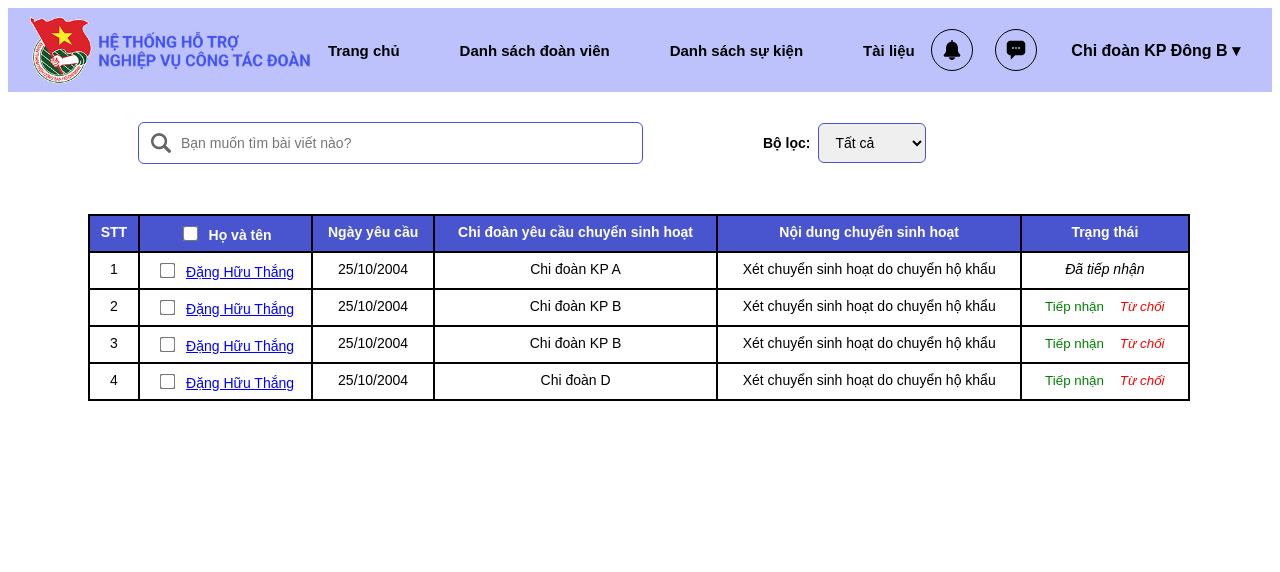
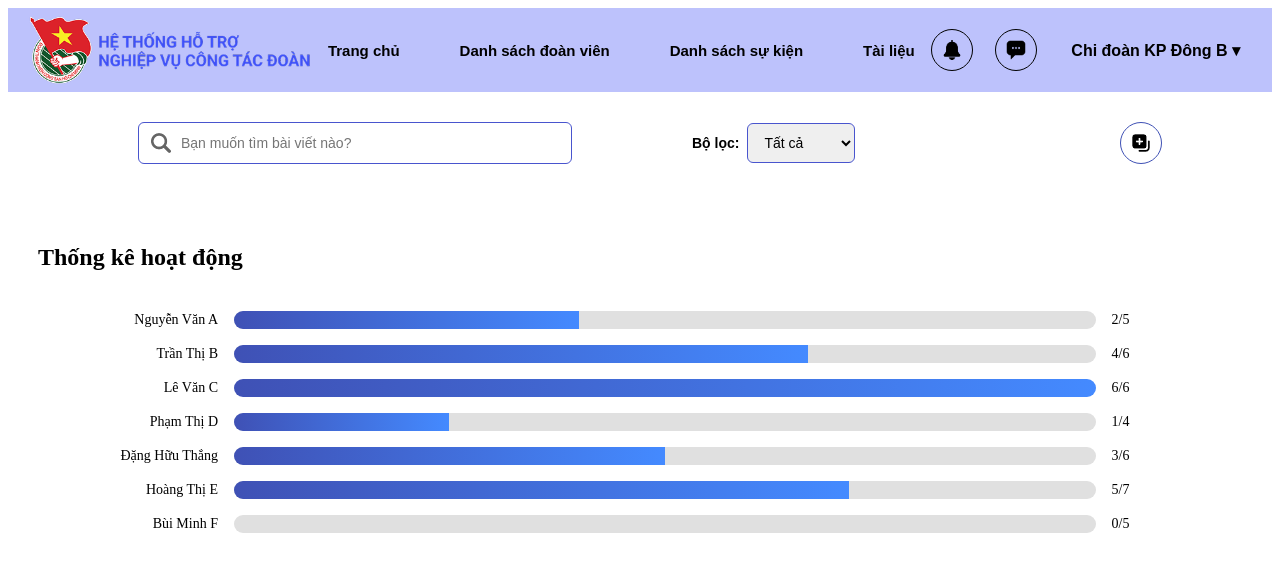
Before and after one commit to hwthangg/PRJ1-22521708-22521325, a React (Vite) app in the folder frontend/: page / in a window 1280 px wide. Shown: the top 572 px of the page. Built offline with nearby package versions, Linux system fonts and the light colour scheme.

Commit message:
updatetableaddbutton+createchart+

```diff
--- a/frontend/src/App.css
+++ b/frontend/src/App.css
@@ -11,3 +11,8 @@
     flex: 1;
     max-width: 50%;
   }
+
+  .no-flex {
+    flex: none;
+    max-width: unset;
+  }
--- a/frontend/src/App.jsx
+++ b/frontend/src/App.jsx
@@ -7,6 +7,8 @@ import DateSelect from "./components/Date/Date";
 import AdminDashboard from "./pages/AdminDashboard/AdminDashboard";
 import Listunionmember from "./pages/Admin/Listunionmember/Listunionmember";
 import Filter from "./components/Filter/Filter";
+import Add from "./components/Add/Add";
+import ActivityStatistics from "./pages/Admin/ActivityStatistics/ActivityStatistics";
 
 import './App.css';
 
@@ -16,12 +18,15 @@ function App() {
       <Header />
 
       <div className="search-date-wrapper">
-        <Search />
-        <Filter />
-      </div>
+  <Search />
+  <Filter />
+  <div className="no-flex">
+    <Add />
+  </div>
+</div>
 
       <Routes>
-        <Route path="/" element={<Listunionmember />} />
+        <Route path="/" element={<ActivityStatistics />} />
       </Routes>
     </BrowserRouter>
   );
--- /dev/null
+++ b/frontend/src/components/Add/Add.jsx
@@ -0,0 +1,13 @@
+import React from 'react';
+import styles from './Add.module.css';
+import trashIcon from '../../assets/addicon.png';
+
+const Add = ({ onClick }) => {
+  return (
+    <button className={styles.addButton} onClick={onClick}>
+      <img src={trashIcon} alt="Add" className={styles.icon} />
+    </button>
+  );
+};
+
+export default Add;
--- /dev/null
+++ b/frontend/src/components/Add/Add.module.css
@@ -0,0 +1,29 @@
+.addButton {
+    width: 42px;
+    height: 42px;
+    min-width: 42px;   /* Ngăn giãn chiều ngang */
+    min-height: 42px;
+    max-width: 42px;
+    max-height: 42px;
+    flex: none;        /* Ngăn bị layout cha ép giãn */
+    border: 1.5px solid #3f51b5;
+    border-radius: 50%;
+    background-color: white;
+    cursor: pointer;
+    display: flex;
+    justify-content: center;
+    align-items: center;
+    padding: 0;
+    transition: background 0.3s;
+    margin-right: 80px;
+  }
+
+
+  .addButton:hover {
+    background-color: #f0f0f0;
+  }
+
+  .icon {
+    width: 18px;
+    height: 18px;
+  }
--- /dev/null
+++ b/frontend/src/components/Chart/Chart.jsx
@@ -0,0 +1,31 @@
+import React from 'react';
+import styles from './Chart.module.css';
+
+const Chart = ({ data }) => {
+  return (
+    <div className={styles.chartWrapper}>
+      {data.map((item, index) => {
+        const percentage = (item.completed / item.total) * 100;
+
+        return (
+          <div key={index} className={styles.row}>
+            <span className={styles.name}>{item.name}</span>
+
+            <div className={styles.barContainer}>
+              <div
+                className={styles.bar}
+                style={{ width: `${percentage}%` }}
+              />
+            </div>
+
+            <span className={styles.progress}>
+              {item.completed}/{item.total}
+            </span>
+          </div>
+        );
+      })}
+    </div>
+  );
+};
+
+export default Chart;
--- /dev/null
+++ b/frontend/src/components/Chart/Chart.module.css
@@ -0,0 +1,41 @@
+.chartWrapper {
+    width: 90%;
+    padding: 20px 40px;
+    display: flex;
+    flex-direction: column;
+    gap: 16px;
+  }
+
+  .row {
+    display: flex;
+    align-items: center;
+    gap: 16px;
+  }
+
+  .name {
+    width: 140px;
+    text-align: right;
+    font-size: 14px;
+    flex-shrink: 0;
+  }
+
+  .barContainer {
+    flex: 1;
+    height: 18px;
+    background-color: #e0e0e0;
+    border-radius: 10px;
+    overflow: hidden;
+  }
+
+  .bar {
+    height: 100%;
+    background: linear-gradient(90deg, #3f51b5, #448aff);
+    transition: width 0.4s ease;
+  }
+
+  .progress {
+    width: 50px;
+    text-align: left;
+    font-size: 14px;
+    flex-shrink: 0;
+  }
--- a/frontend/src/components/Table/Table.jsx
+++ b/frontend/src/components/Table/Table.jsx
@@ -4,7 +4,7 @@ import Info from '../Info/Info';
 
 const Table = ({ columns, data }) => {
   const [checkedRows, setCheckedRows] = useState(new Array(data.length).fill(false));
-  const [selectedRow, setSelectedRow] = useState(null); // Track selected row for Info
+  const [selectedRow, setSelectedRow] = useState(null);
 
   const handleCheckAll = (e) => {
     const checked = e.target.checked;
@@ -18,11 +18,11 @@ const Table = ({ columns, data }) => {
   };
 
   const handleRowClick = (rowIndex) => {
-    setSelectedRow(rowIndex); // Set the selected row to display the Info
+    setSelectedRow(rowIndex);
   };
 
   const handleCloseInfo = () => {
-    setSelectedRow(null); // Close the Info component
+    setSelectedRow(null);
   };
 
   const renderStatus = (text) => {
@@ -53,13 +53,13 @@ const Table = ({ columns, data }) => {
               <th key={index}>
                 {col === 'Họ và tên' ? (
                   <>
+                    {col}
                     <input
                       type="checkbox"
                       checked={checkedRows.every(Boolean)}
                       onChange={handleCheckAll}
-                      className={styles.inlineCheckbox}
-                    />{' '}
-                    {col}
+                      className={styles.headerCheckbox}
+                    />
                   </>
                 ) : (
                   col
@@ -75,20 +75,20 @@ const Table = ({ columns, data }) => {
               {columns.map((col, colIndex) => (
                 <td key={colIndex}>
                   {col === 'Họ và tên' ? (
-                    <>
+                    <div className={styles.nameCell}>
+                      <span
+                        className={styles.nameLink}
+                        onClick={() => handleRowClick(rowIndex)}
+                      >
+                        {row[col]}
+                      </span>
                       <input
                         type="checkbox"
                         checked={checkedRows[rowIndex]}
                         onChange={() => handleCheckRow(rowIndex)}
                         className={styles.inlineCheckbox}
-                      />{' '}
-                      <span
-                        className={styles.nameLink}
-                        onClick={() => handleRowClick(rowIndex)} // Trigger info on name click
-                      >
-                        {row[col]}
-                      </span>
-                    </>
+                      />
+                    </div>
                   ) : col === 'Trạng thái' ? (
                     renderStatus(row[col])
                   ) : (
@@ -103,10 +103,9 @@ const Table = ({ columns, data }) => {
         </tbody>
       </table>
 
-      {/* Conditionally render Info component based on selected row */}
       {selectedRow !== null && (
         <div className={styles.infoModal}>
-          <Info onClose={handleCloseInfo} /> {/* Pass the onClose function */}
+          <Info onClose={handleCloseInfo} />
         </div>
       )}
     </div>
--- a/frontend/src/components/Table/Table.module.css
+++ b/frontend/src/components/Table/Table.module.css
@@ -63,8 +63,22 @@ th {
   align-items: center;
   z-index: 1000;
 }
+.nameCell {
+  display: flex;
+  justify-content: space-between;
+  align-items: center;
+}
+
 .nameLink {
-  color: blue;
-  cursor: pointer;
-  text-decoration: underline;
+  flex: 1;
+  text-align: center;
 }
+
+.inlineCheckbox {
+  margin-left: 8px;
+}
+
+.headerCheckbox {
+  margin-left: 6px;
+  transform: scale(1.1);
+}
--- /dev/null
+++ b/frontend/src/pages/Admin/ActivityStatistics/ActivityStatistics.jsx
@@ -0,0 +1,24 @@
+import React from 'react';
+import styles from './ActivityStatistics.module.css';
+import Chart from '../../../components/Chart/Chart';
+
+const data = [
+  { name: 'Nguyễn Văn A', completed: 2, total: 5 },
+  { name: 'Trần Thị B', completed: 4, total: 6 },
+  { name: 'Lê Văn C', completed: 6, total: 6 },
+  { name: 'Phạm Thị D', completed: 1, total: 4 },
+  { name: 'Đặng Hữu Thắng', completed: 3, total: 6 },
+  { name: 'Hoàng Thị E', completed: 5, total: 7 },
+  { name: 'Bùi Minh F', completed: 0, total: 5 },
+];
+
+const ActivityStatistics = () => {
+  return (
+    <div className={styles.container}>
+      <h2>Thống kê hoạt động</h2>
+      <Chart data={data} />
+    </div>
+  );
+};
+
+export default ActivityStatistics;
--- /dev/null
+++ b/frontend/src/pages/Admin/ActivityStatistics/ActivityStatistics.module.css
@@ -0,0 +1,3 @@
+.container {
+    padding: 30px;
+  }
```
Also changed, not shown: frontend/src/assets/Deleteicon.png (added), frontend/src/assets/addicon.png (added).
